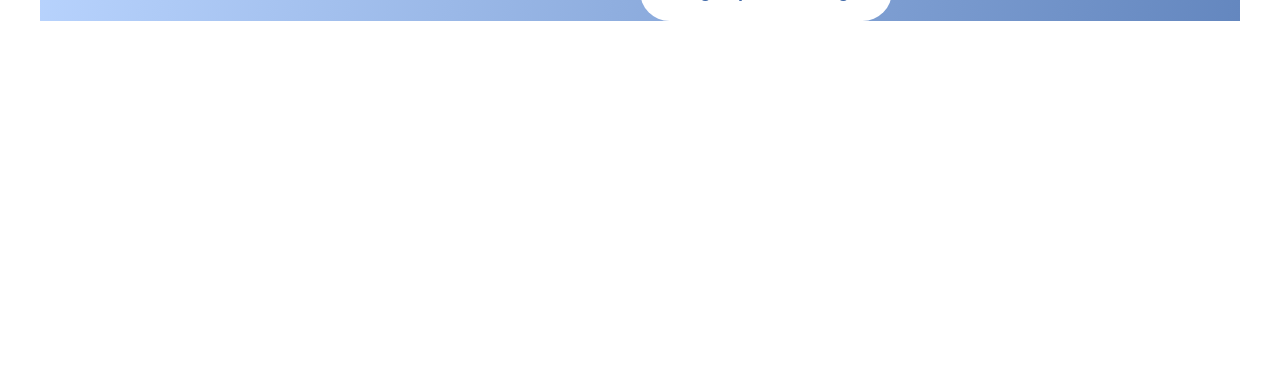
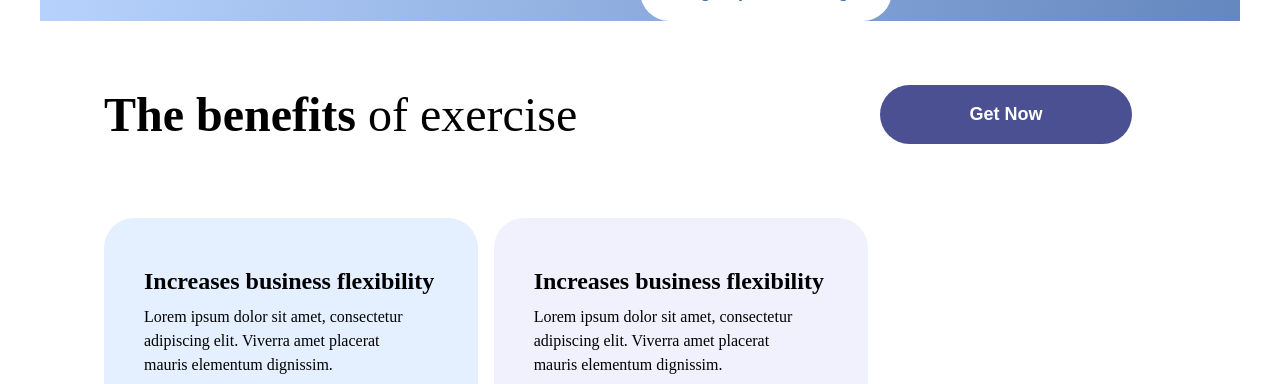
Before and after one commit to Slyssy/max-strong-landing-page, a PHP site: page / in a window 1280 px wide. Shown: the part 1191-1575 px from the top of the page. Before the commit the page ends 1212 px from the top, so only its background shows below. Run offline with PHP 8.4, Linux system fonts and the light colour scheme; some web fonts are replaced.

Commit message:
Added benefits of exercise section to desktop version.

```diff
--- a/index.html
+++ b/index.html
@@ -214,6 +214,58 @@
           <button class="button-2">Sign up for training</button>
         </div>
       </div>
+      <div class="row-4-container">
+        <div class="row-4-left">
+          <p class="benefits-text"><strong>The benefits</strong> of exercise</p>
+        </div>
+        <div class="row-4-right">
+          <button class="button-3">Get Now</button>
+        </div>
+      </div>
+      <div class="row-5-container">
+        <div class="row-5-left">
+          <div class="row-5-left-top">
+            <div class="benefits-box-1">
+              <h5>Increases business flexibility</h5>
+              <p class="benefits-box-text">
+                Lorem ipsum dolor sit amet, consectetur adipiscing elit. Viverra
+                amet placerat mauris elementum dignissim.
+              </p>
+            </div>
+            <div class="benefits-box-2">
+              <h5>Increases business flexibility</h5>
+              <p class="benefits-box-text">
+                Lorem ipsum dolor sit amet, consectetur adipiscing elit. Viverra
+                amet placerat mauris elementum dignissim.
+              </p>
+            </div>
+          </div>
+          <div class="row-5-left-bottom">
+            <div class="benefits-box-2">
+              <h5>Increases business flexibility</h5>
+              <p class="benefits-box-text">
+                Lorem ipsum dolor sit amet, consectetur adipiscing elit. Viverra
+                amet placerat mauris elementum dignissim.
+              </p>
+            </div>
+            <div class="benefits-box-1">
+              <h5>Increases business flexibility</h5>
+              <p class="benefits-box-text">
+                Lorem ipsum dolor sit amet, consectetur adipiscing elit. Viverra
+                amet placerat mauris elementum dignissim.
+              </p>
+            </div>
+          </div>
+        </div>
+        <div class="row-5-right">
+          <img
+            src="https://assets.codepen.io/6060109/workout-vector-3.png"
+            alt=""
+            class="img-4"
+          />
+        </div>
+      </div>
+      <hr />
     </div>
   </body>
 </html>
--- a/style.css
+++ b/style.css
@@ -324,3 +324,59 @@ form {
     margin: 0 0 0 20%;
   }
 }
+
+.row-4-container {
+  display: flex;
+  align-items: center;
+  padding-top: 4rem;
+}
+
+.row-4-left {
+  flex-basis: 70%;
+  padding-left: 4rem;
+}
+
+.benefits-text {
+  padding: 0;
+  width: 100%;
+}
+
+.row-4-right {
+  flex-basis: 30%;
+}
+
+.button-3 {
+  margin: 0;
+  justify-self: flex-start;
+}
+
+.row-5-container {
+  display: flex;
+  padding: 4rem;
+}
+
+.row-5-left {
+  flex-basis: 60%;
+}
+
+.benefits-box-text {
+  margin-left: 40px;
+}
+.row-5-right {
+  flex-basis: 40%;
+  align-self: center;
+}
+
+.img-4 {
+  margin-top: 0;
+  width: 100%;
+}
+
+.row-5-left-top {
+  display: flex;
+  gap: 2%;
+}
+.row-5-left-bottom {
+  display: flex;
+  gap: 2%;
+}
```
